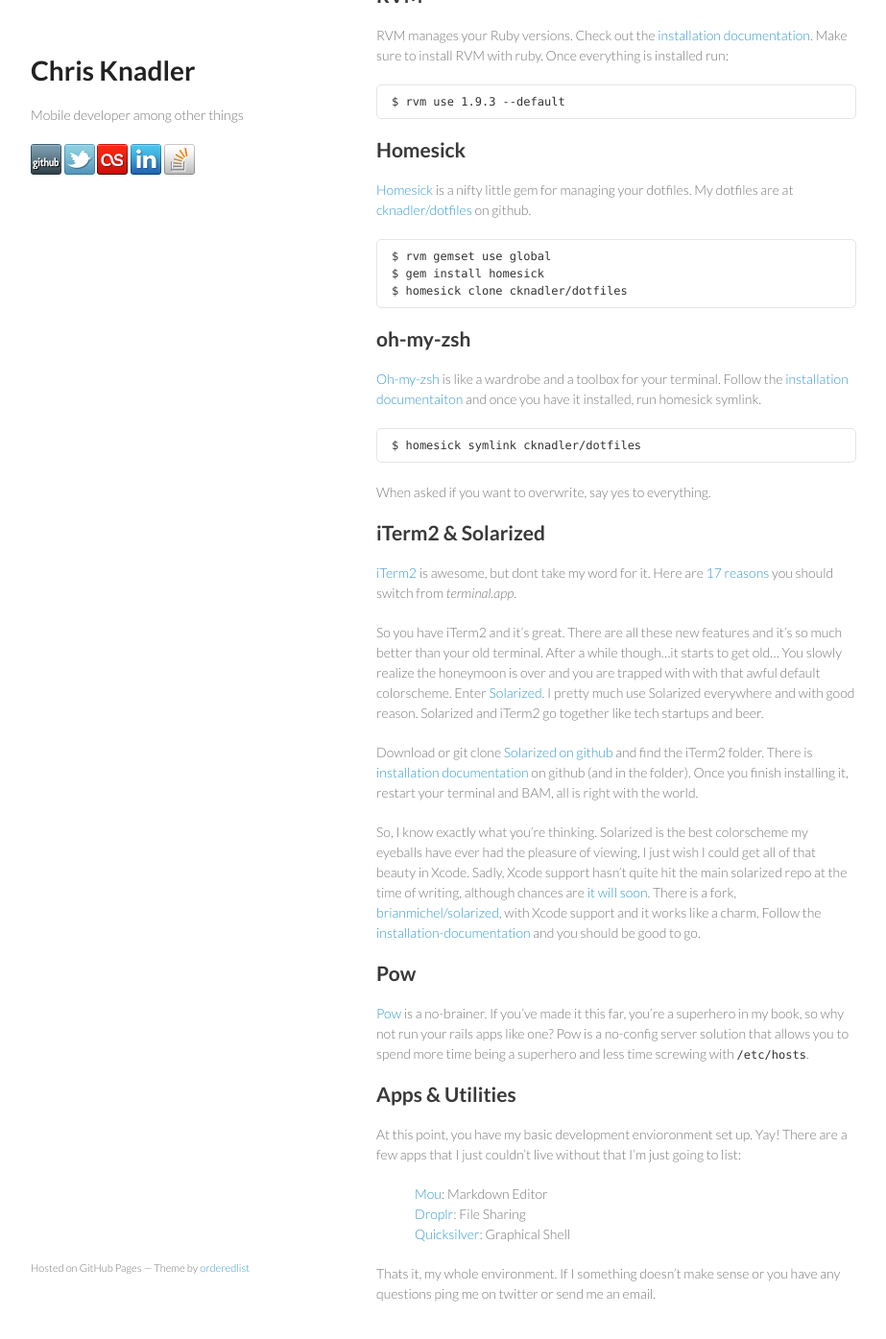
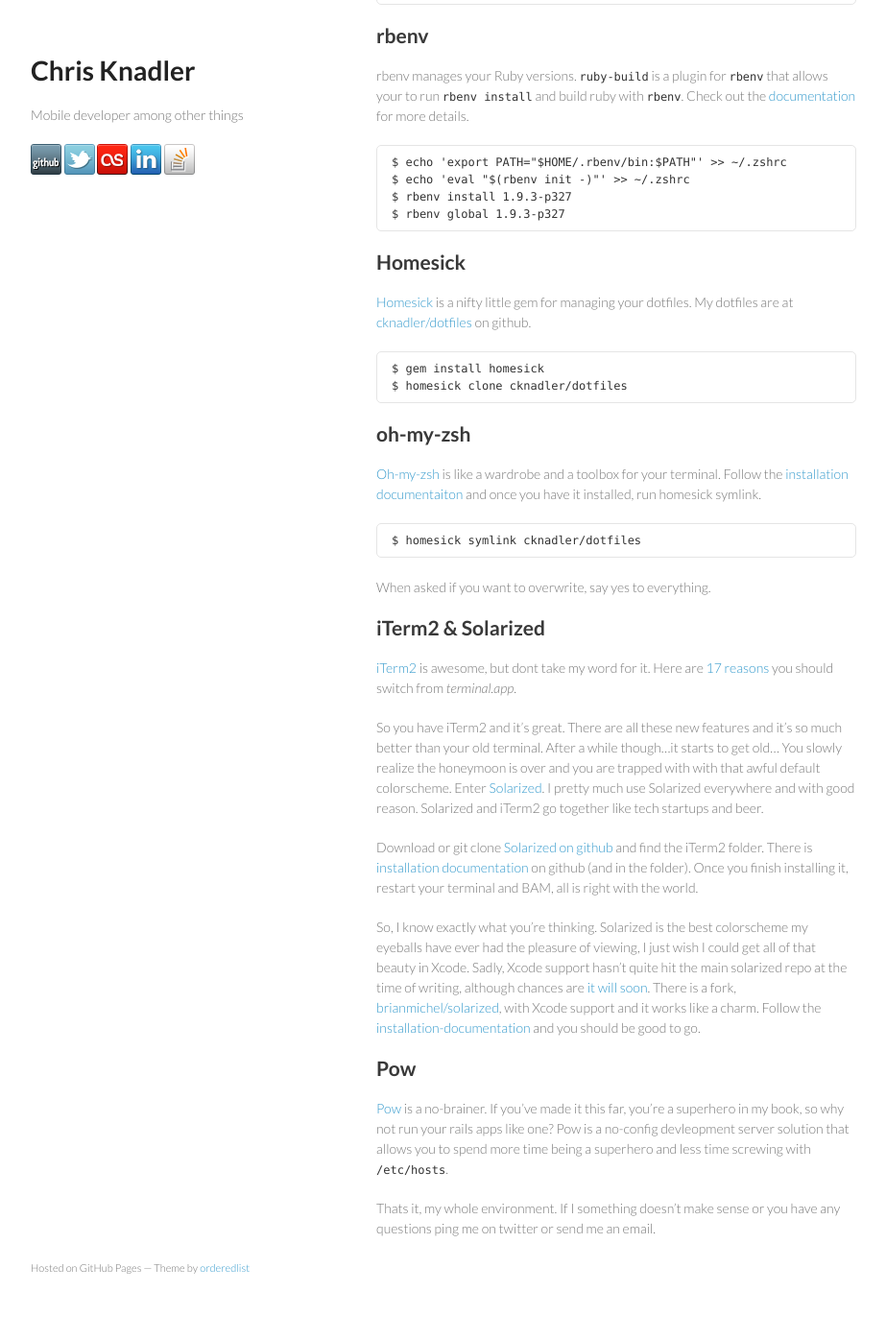
Before and after one commit to cknadler/cknadler.github.io, a Jekyll site: the page built from _posts/2012-06-28-my-development-environment.markdown, in a window 1280 px wide and 1400 px high, scrolled down 1303 px. Shown: the top 1395 px of the window at 96% size, without its empty margins (178-1101 px from the left). Built offline with Jekyll 4.4.1, drawn with Linux system fonts in a browser that asks for light colours; Markdown is read by kramdown in place of the engine named in the settings; after the commit the page ends 2663 px from its top, so only the background shows below that; some of the changed text lies outside the part shown.

Commit message:
Update with rbenv

```diff
--- a/_posts/2012-06-28-my-development-environment.markdown
+++ b/_posts/2012-06-28-my-development-environment.markdown
@@ -37,22 +37,26 @@
 * MacVim
 * wget
 * Zsh
+* rbenv
+* ruby-build
 
 Install homebrew via the [documentation][homebrew-install] then brew install what you need:
 
-	$ brew install git hub macvim wget zsh
+	$ brew install git hub macvim wget zsh rbenv ruby-build
 
-## RVM
+## rbenv
 
-RVM manages your Ruby versions. Check out the [installation documentation][rvm-install]. Make sure to install RVM with ruby. Once everything is installed run:
+rbenv manages your Ruby versions. `ruby-build` is a plugin for `rbenv` that allows your to run `rbenv install` and build ruby with `rbenv`. Check out the [documentation][rbenv-docs] for more details.
 
-	$ rvm use 1.9.3 --default
+	$ echo 'export PATH="$HOME/.rbenv/bin:$PATH"' >> ~/.zshrc
+	$ echo 'eval "$(rbenv init -)"' >> ~/.zshrc
+	$ rbenv install 1.9.3-p327
+	$ rbenv global 1.9.3-p327
 
 ## Homesick
 
 [Homesick][homesick] is a nifty little gem for managing your dotfiles. My dotfiles are at [cknadler/dotfiles][dotfiles] on github.
 
-	$ rvm gemset use global
 	$ gem install homesick
 	$ homesick clone cknadler/dotfiles
 
@@ -76,15 +80,7 @@
 
 ## Pow
 
-[Pow][pow] is a no-brainer. If you've made it this far, you're a superhero in my book, so why not run your rails apps like one? Pow is a no-config server solution that allows you to spend more time being a superhero and less time screwing with `/etc/hosts`.
-
-## Apps & Utilities
-
-At this point, you have my basic development envioronment set up. Yay! There are a few apps that I just couldn't live without that I'm just going to list:
-
-* [Mou][mou]: Markdown Editor
-* [Droplr][droplr]: File Sharing
-* [Quicksilver][quicksilver]: Graphical Shell
+[Pow][pow] is a no-brainer. If you've made it this far, you're a superhero in my book, so why not run your rails apps like one? Pow is a no-config devleopment server solution that allows you to spend more time being a superhero and less time screwing with `/etc/hosts`.
 
 Thats it, my whole environment. If I something doesn't make sense or you have any questions ping me on twitter or send me an email.
 
@@ -117,4 +113,4 @@
 [quicksilver]: https://github.com/quicksilver/Quicksilver/
 [droplr]: https://droplr.com/hello
 [pow]: https://github.com/37signals/pow
-[rvm-install]: https://rvm.io/rvm/install/
+[rbenv-docs]: https://github.com/sstephenson/rbenv#simple-ruby-version-management-rbenv
```
